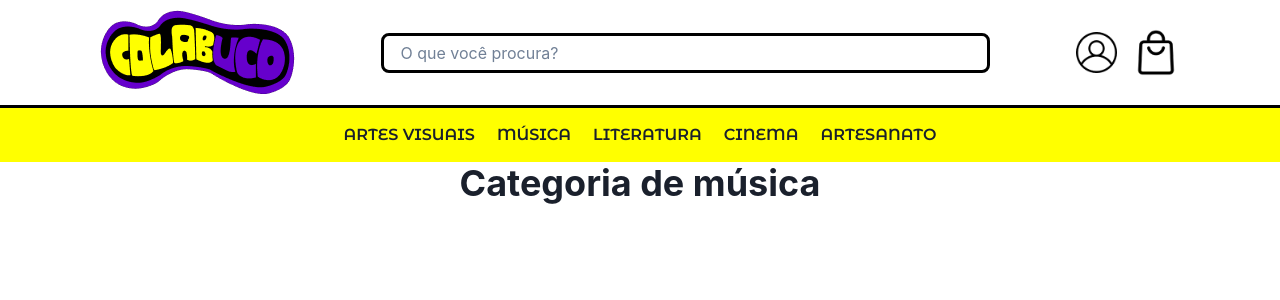
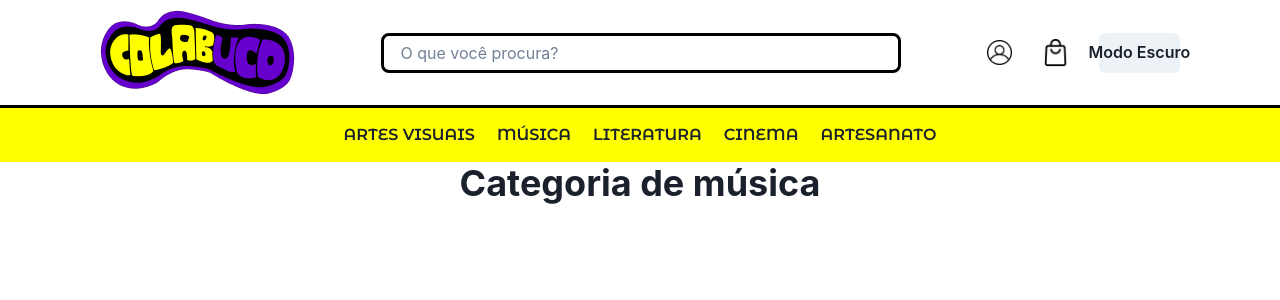
Before and after one commit to SIN-disciplina-PI3/ColabucoFrontEnd, a React (Create React App) app: page /music in a window 1280 px wide. Shown: the top 300 px of the page. Built offline with nearby package versions, Linux system fonts and the light colour scheme.

Commit message:
estado global dark mode

```diff
--- a/src/components/Navbar.jsx
+++ b/src/components/Navbar.jsx
@@ -1,11 +1,17 @@
-import { Box, Image, Link, Input, HStack } from '@chakra-ui/react';
-
+import { Box, Image, Link, Input, HStack, useColorMode, Button } from '@chakra-ui/react';
+import theme from '../styles/theme';
 import logo from '../assets/logo.png';
 import user from '../assets/user.png';
 import bag from '../assets/bag.png';
 import '../styles/home.css';
 
+
+
+
+
+
 function Navbar() {
+    const { colorMode, toggleColorMode } = useColorMode();
     return (
         <Box>
             <HStack borderBottom='solid 3px black'
@@ -26,13 +32,16 @@ function Navbar() {
                     <Link>
                         <Image href="/carrinho" src={bag} alt='Ícone bolsa de compras' />
                     </Link>
+                    <Button _hover='none' onClick={toggleColorMode}>
+                        Modo {colorMode === 'light' ? 'Escuro' : 'Claro'}
+                    </Button>
                 </HStack>
 
             </HStack>
             <HStack bg="#FFFF00" padding='0  100px' justify='center' spacing='5px' gap='0'>
                 <Link
-                style={{ textDecoration: 'none' }} href=""
-                className='fonte2 categoria'>
+                    style={{ textDecoration: 'none' }} href=""
+                    className='fonte2 categoria'>
                     ARTES VISUAIS
                 </Link>
                 <Link style={{ textDecoration: 'none' }} href="" className='fonte2 categoria'>MÚSICA</Link>
--- a/src/index.js
+++ b/src/index.js
@@ -2,11 +2,16 @@ import React from 'react';
 import ReactDOM from 'react-dom/client';
 import './styles/index.css';
 import App from './App';
-import { ChakraProvider } from '@chakra-ui/react'
+import { ChakraProvider,ColorModeScript } from '@chakra-ui/react'
+import theme from './styles/theme'
 
 const root = ReactDOM.createRoot(document.getElementById('root'));
+
+
 root.render(
   <ChakraProvider>
+
+    <ColorModeScript initialColorMode={theme.config.initialColorMode} />
     <App />
   </ChakraProvider>
 );
--- a/src/pages/VisualArtsCategory.jsx
+++ b/src/pages/VisualArtsCategory.jsx
@@ -9,6 +9,7 @@ import TopSelling from '../components/TopSelling';
 import Categories from '../components/Categories';
 import BuyByArtist from '../components/BuyByArtist';
 import Footer from '../components/Footer';
+
 
 function VisualArtsCategory() {
   return (
--- /dev/null
+++ b/src/styles/theme.js
@@ -0,0 +1,12 @@
+
+import { extendTheme } from '@chakra-ui/react'
+
+
+const config = {
+  initialColorMode: 'light',
+  useSystemColorMode: false,
+}
+
+const theme = extendTheme({ config })
+
+export default theme;
```
